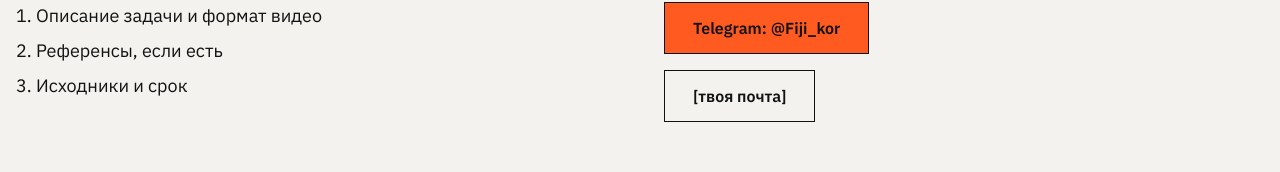
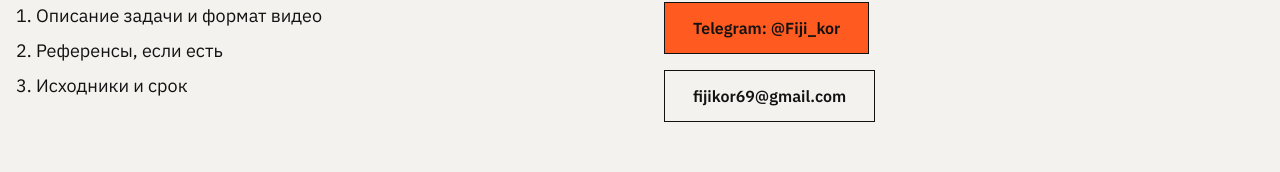
Before and after one commit to Fiji2s/Showreel, a plain HTML site: page index.html in a window 1280 px wide. Shown: the part 2153-2325 px from the top of the page. Drawn offline with Linux system fonts and the light colour scheme.

Commit message:
Контакты: рабочая почта
Co-Authored-By: Claude Opus 5.5 <noreply@anthropic.com>
Claude-Session: https://claude.ai/code/session_016abJ3R7jaoSNd1eDLWnMC4

```diff
--- a/index.html
+++ b/index.html
@@ -363,7 +363,7 @@ a:hover{text-decoration:underline}
 <div style="flex: 1 1 320px; min-width: 0; display: flex; flex-direction: column; gap: 16px; align-items: flex-start">
 <div style="font-family: 'IBM Plex Mono', monospace; font-size: 13px; letter-spacing: 0.06em; color: #55555C">НАПИСАТЬ</div>
 <a href="https://t.me/Fiji_kor" style="min-height: 52px; box-sizing: border-box; padding: 0 28px; display: inline-flex; align-items: center; background: #FF5A1F; border: 1px solid #121212; font-weight: 600">Telegram: @Fiji_kor</a>
-<a href="mailto:" style="min-height: 52px; box-sizing: border-box; padding: 0 28px; display: inline-flex; align-items: center; border: 1px solid #121212; font-weight: 600">[твоя почта]</a>
+<a href="mailto:fijikor69@gmail.com" style="min-height: 52px; box-sizing: border-box; padding: 0 28px; display: inline-flex; align-items: center; border: 1px solid #121212; font-weight: 600">fijikor69@gmail.com</a>
 </div>
 </div>
 </section>
```
